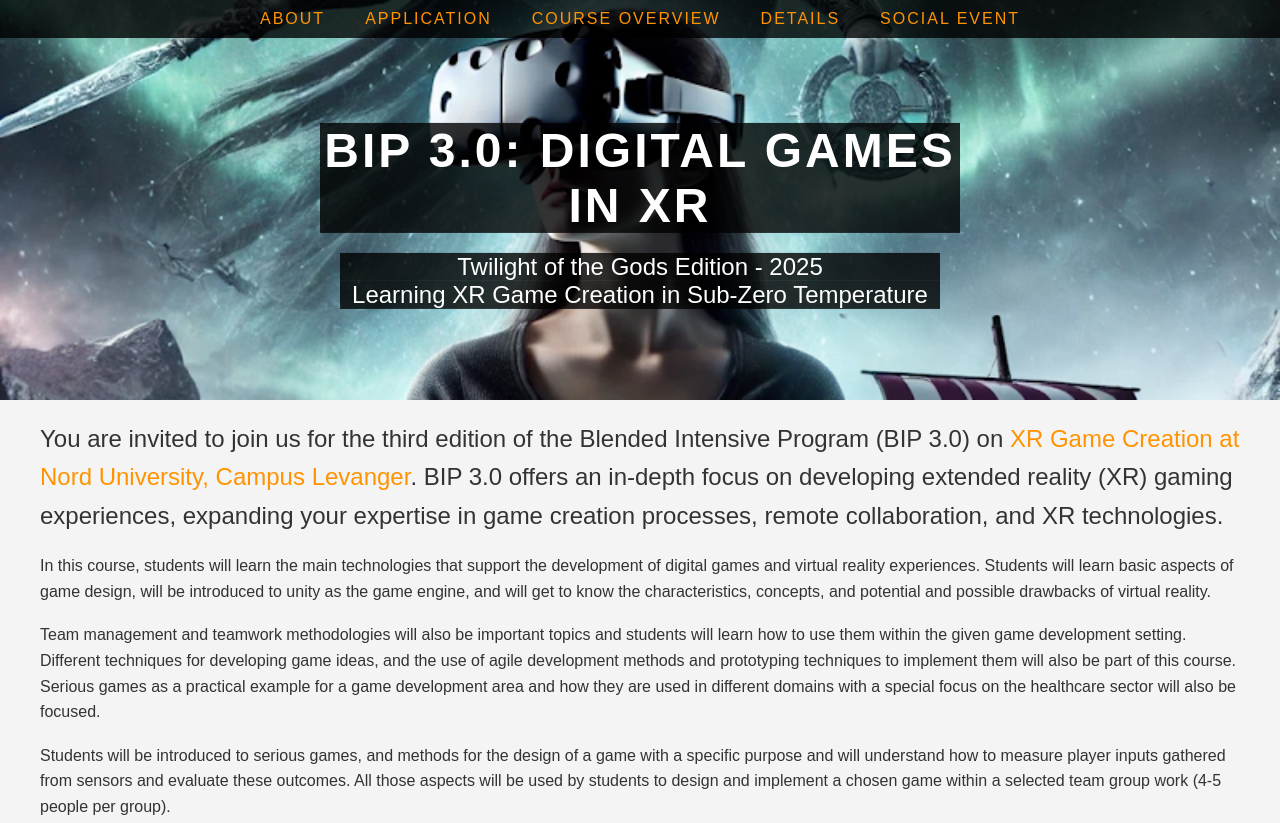
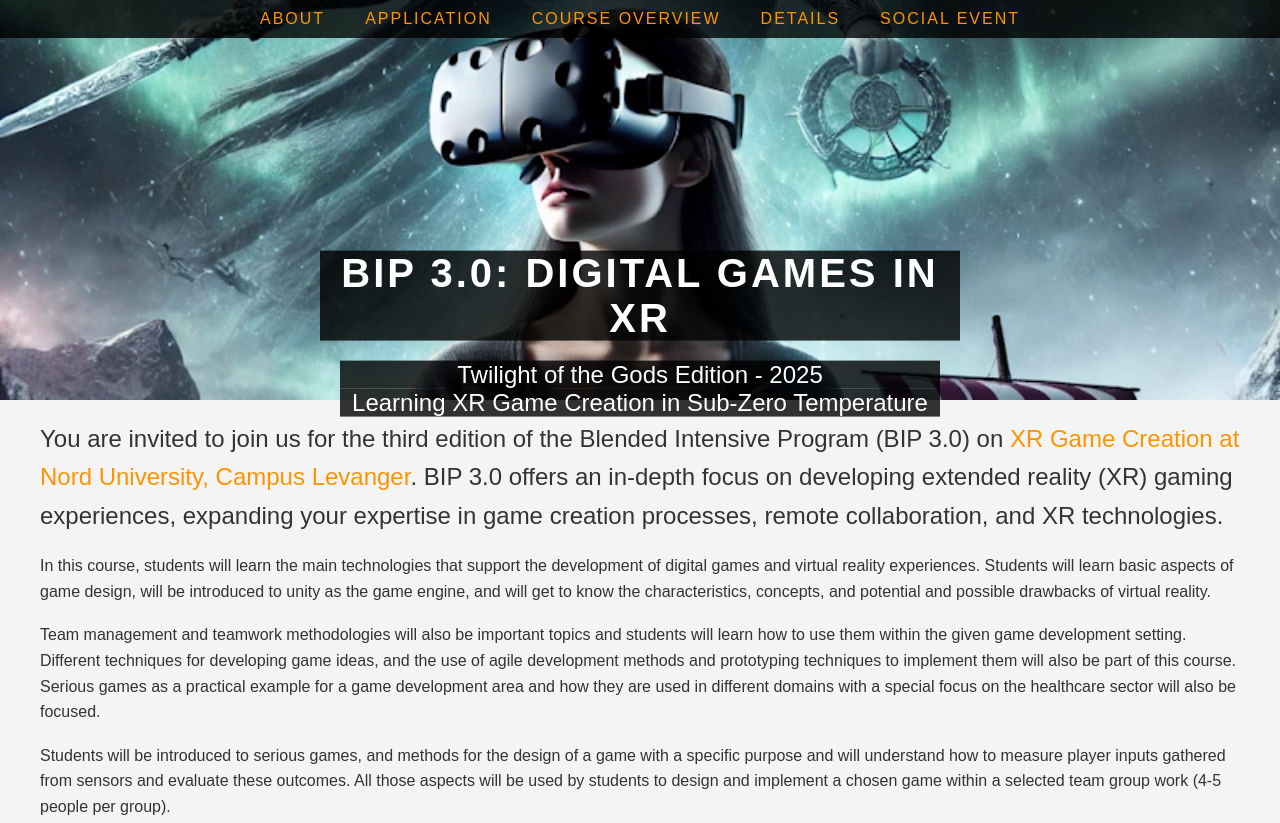
Before and after one commit to mrseoliveira/bip, a plain HTML site: page index.html in a window 1280 px wide. Shown: the top 823 px of the page. Drawn offline with Linux system fonts and the light colour scheme.

Commit message:
Update index.html

```diff
--- a/index.html
+++ b/index.html
@@ -24,13 +24,13 @@
         }
         .header-content {
             position: absolute;
-            top: 50%;
+            top: 80%;
             left: 50%;
             transform: translate(-50%, -50%);
             text-align: center;
         }
         .header-content h1 {
-            font-size: 3rem;
+            font-size: 2.5rem;
             margin-bottom: 20px;
             text-transform: uppercase;
             letter-spacing: 3px;
```
